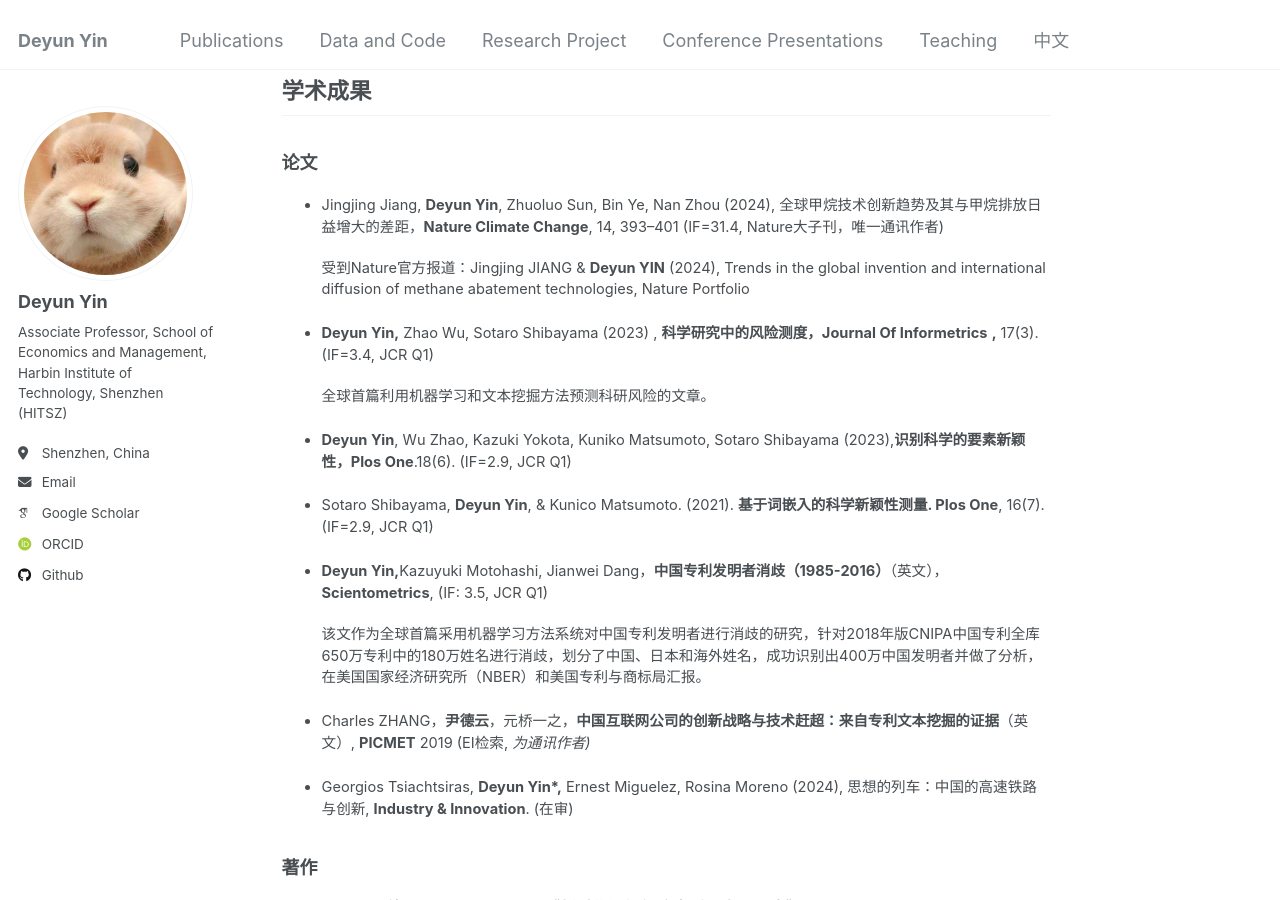
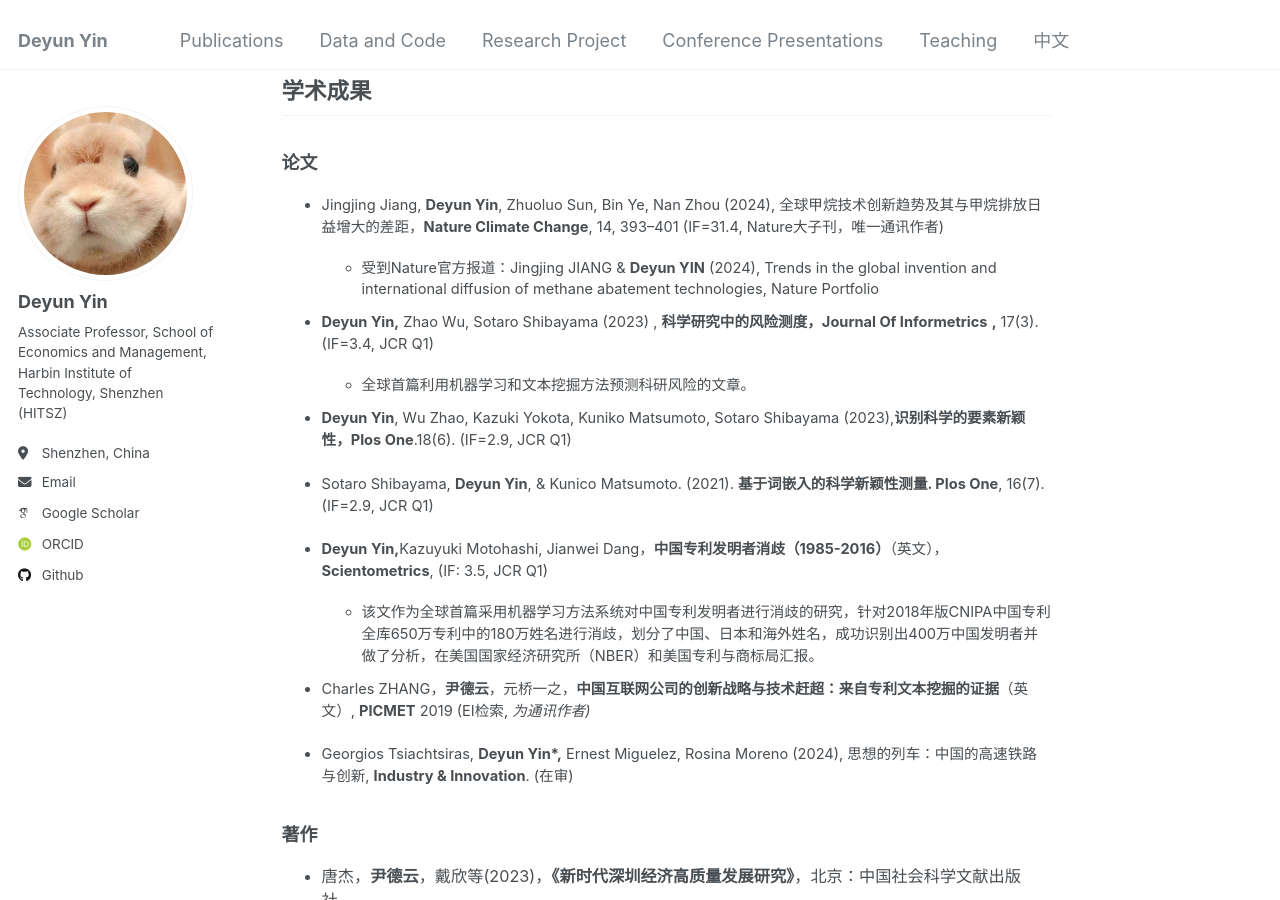
Before and after one commit to DeyunYinWIPO/DeyunYinWIPO.github.io, a Jekyll site: the page built from _pages/cn_version.md, in a window 1280 px wide and 900 px high, scrolled down 1709 px. Built offline with Jekyll 4.4.1, drawn with Linux system fonts in a browser that asks for light colours; some web fonts are replaced.

```diff
--- a/_pages/cn_version.md
+++ b/_pages/cn_version.md
@@ -59,11 +59,11 @@ redirect_from:
 
 - Jingjing Jiang, **Deyun Yin**, Zhuoluo Sun, Bin Ye, Nan Zhou (2024), 全球甲烷技术创新趋势及其与甲烷排放日益增大的差距，**Nature Climate Change**, 14, 393–401 (IF=31.4, Nature大子刊，唯一通讯作者)
 
-  受到Nature官方报道：Jingjing JIANG & **Deyun YIN** (2024), Trends in the global invention and international diffusion of methane abatement technologies, Nature Portfolio
+  - 受到Nature官方报道：Jingjing JIANG & **Deyun YIN** (2024), Trends in the global invention and international diffusion of methane abatement technologies, Nature Portfolio
 
 - **Deyun Yin,** Zhao Wu, Sotaro Shibayama (2023) , **科学研究中的风险测度，Journal Of Informetrics** **,** 17(3).  (IF=3.4, JCR Q1)
 
-  全球首篇利用机器学习和文本挖掘方法预测科研风险的文章。
+  - 全球首篇利用机器学习和文本挖掘方法预测科研风险的文章。
 
 - **Deyun Yin**,  Wu Zhao, Kazuki Yokota, Kuniko Matsumoto, Sotaro Shibayama (2023),**识别科学的要素新颖性，Plos One**.18(6). (IF=2.9, JCR Q1)
 
@@ -71,11 +71,12 @@ redirect_from:
 
 - **Deyun Yin,**Kazuyuki Motohashi, Jianwei Dang，**中国专利发明者消歧（1985-2016）**（英文），**Scientometrics**, (IF: 3.5, JCR Q1)
 
-  该文作为全球首篇采用机器学习方法系统对中国专利发明者进行消歧的研究，针对2018年版CNIPA中国专利全库650万专利中的180万姓名进行消歧，划分了中国、日本和海外姓名，成功识别出400万中国发明者并做了分析，在美国国家经济研究所（NBER）和美国专利与商标局汇报。
+  - 该文作为全球首篇采用机器学习方法系统对中国专利发明者进行消歧的研究，针对2018年版CNIPA中国专利全库650万专利中的180万姓名进行消歧，划分了中国、日本和海外姓名，成功识别出400万中国发明者并做了分析，在美国国家经济研究所（NBER）和美国专利与商标局汇报。
 
 - Charles ZHANG，**尹德云**，元桥一之，**中国互联网公司的创新战略与技术赶超：来自专利文本挖掘的证据**（英文）, **PICMET** 2019 (EI检索, *为通讯作者)*
 
 - Georgios Tsiachtsiras, **Deyun Yin\*,** Ernest Miguelez, Rosina Moreno (2024), 思想的列车：中国的高速铁路与创新, **Industry & Innovation**. (在审)
+
 
 ### 著作
 
```
